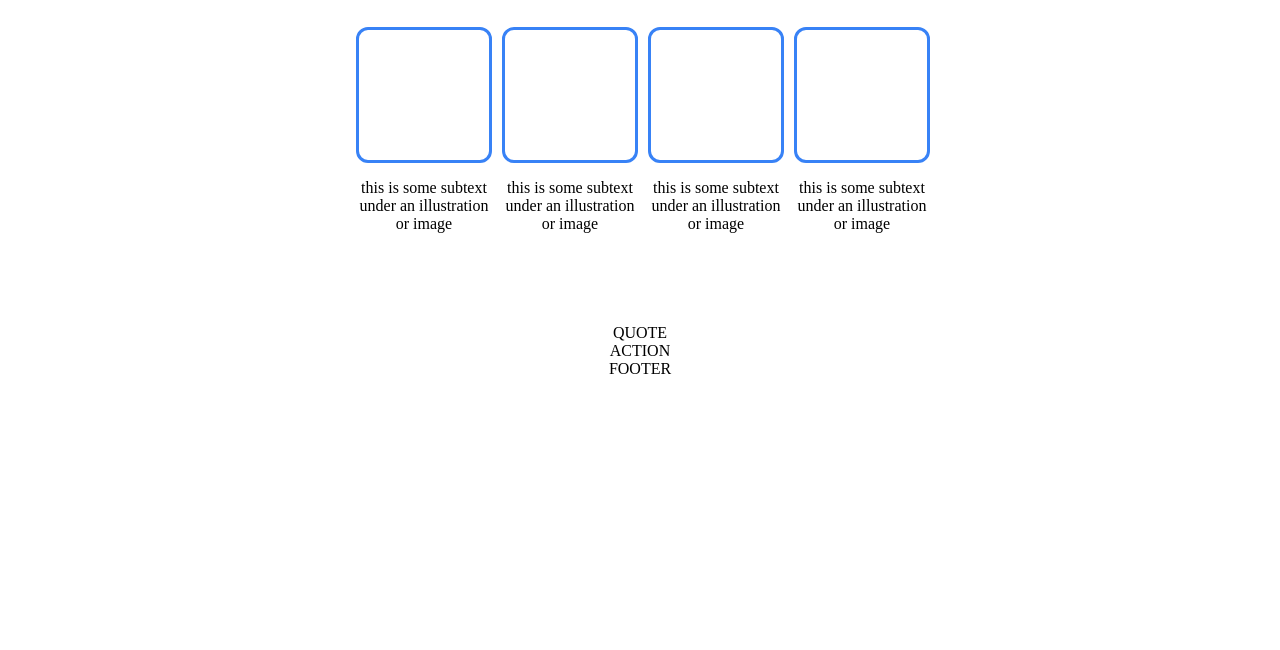
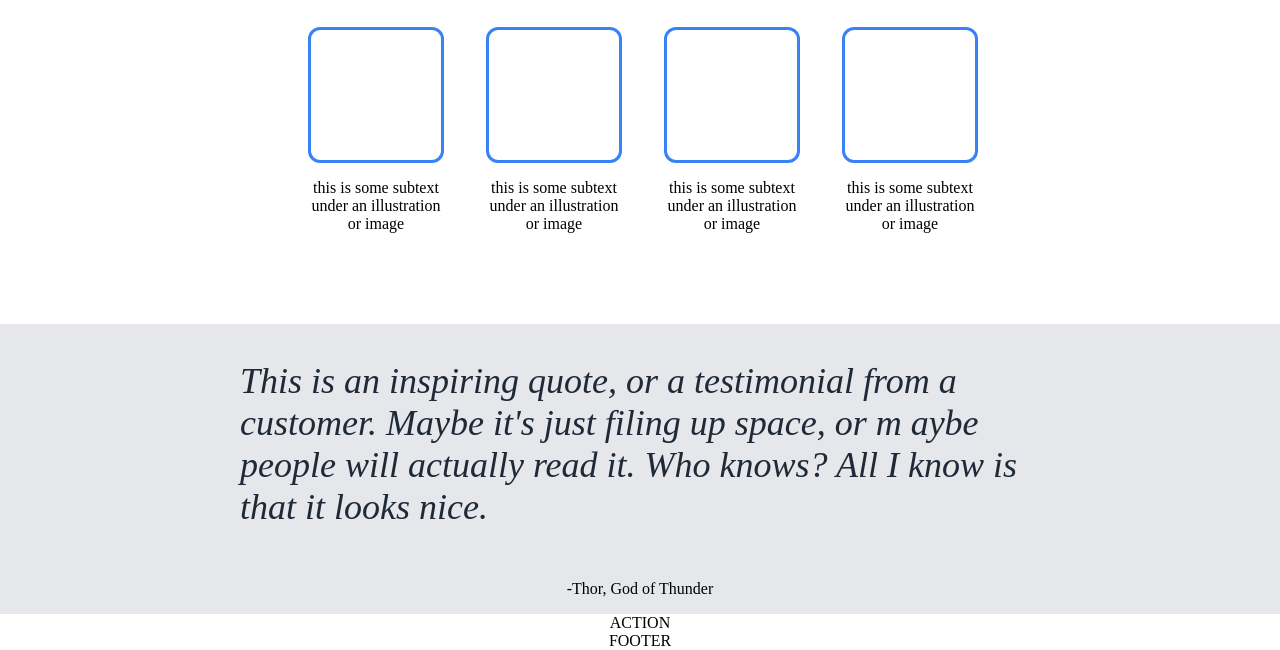
Before and after one commit to caameron/landing-page, a plain HTML site: page index.html in a window 1280 px wide. Shown: the part 710-1360 px from the top of the page. Before the commit the page ends 1088 px from the top, so only its background shows below. Drawn offline with Linux system fonts and the light colour scheme.

Commit message:
Starting quote sections

```diff
--- a/index.html
+++ b/index.html
@@ -58,7 +58,12 @@
         </div>
     </div>
     <div class="quote container">
-        QUOTE
+        <p class="quote-text">
+            This is an inspiring quote, or a testimonial from a customer. Maybe it's just filing up space, or m aybe people will actually read it. Who knows? All I know is that it looks nice.
+        </p>
+        <p class="quote-author">
+            -Thor, God of Thunder
+        </p>
     </div>
     <div class="action container">
         ACTION
--- a/style.css
+++ b/style.css
@@ -21,7 +21,7 @@ body {
 .header, .main-content {
     display: flex;
     flex: 1;
-    justify-content: space-between;
+    justify-content: space-around;
     padding: 20px 100px 75px 100px;
 }
 
@@ -88,7 +88,7 @@ body {
 
 .card-holder {
     justify-content: center;
-    gap: 1rem;
+    gap: 3rem;
     padding: 0 0 75px 0;
 }
 
@@ -107,6 +107,23 @@ body {
     border-style: solid;
 }
 
+/* QUOTE BOX */
+
+.quote {
+    flex-flow: column wrap;
+    justify-content: center;
+    align-items: center;
+    background-color: #E5E7EB;
+}
+
+.quote-text {
+    width: 800px;
+    color: #1F2937;
+    font-size: 36px;
+    font-weight: lighter;
+    font-style: italic;
+}
+
 
 .info, .quote, .action, .footer {
     display: flex;
```
